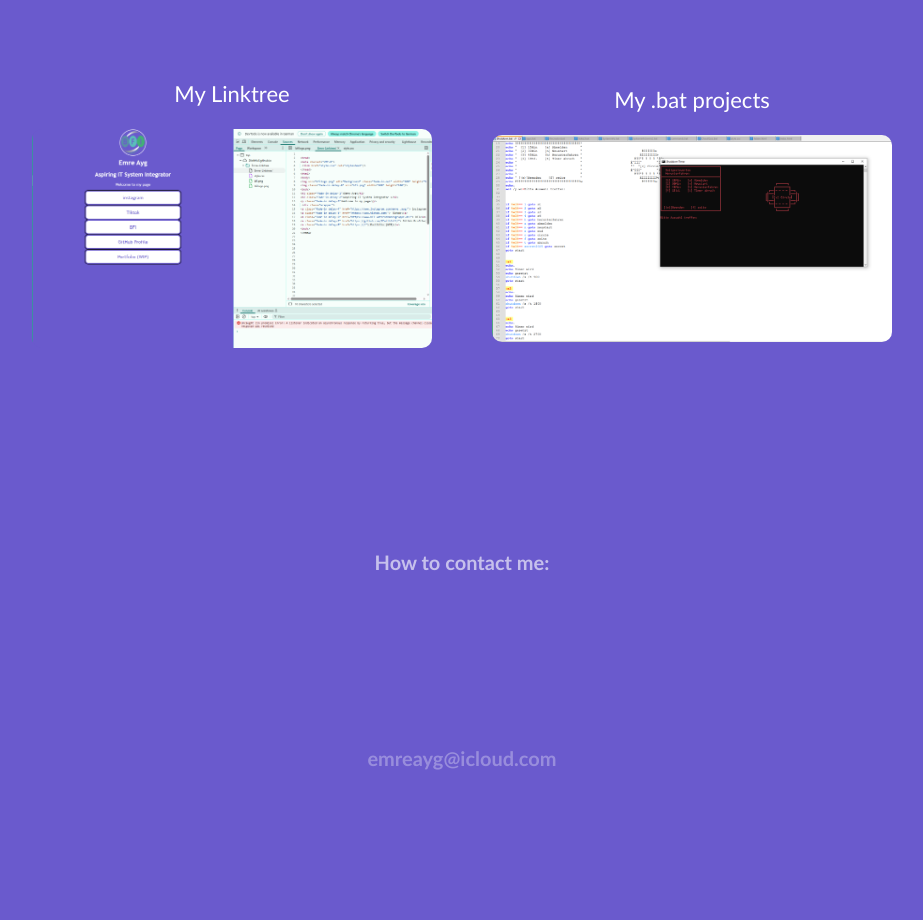
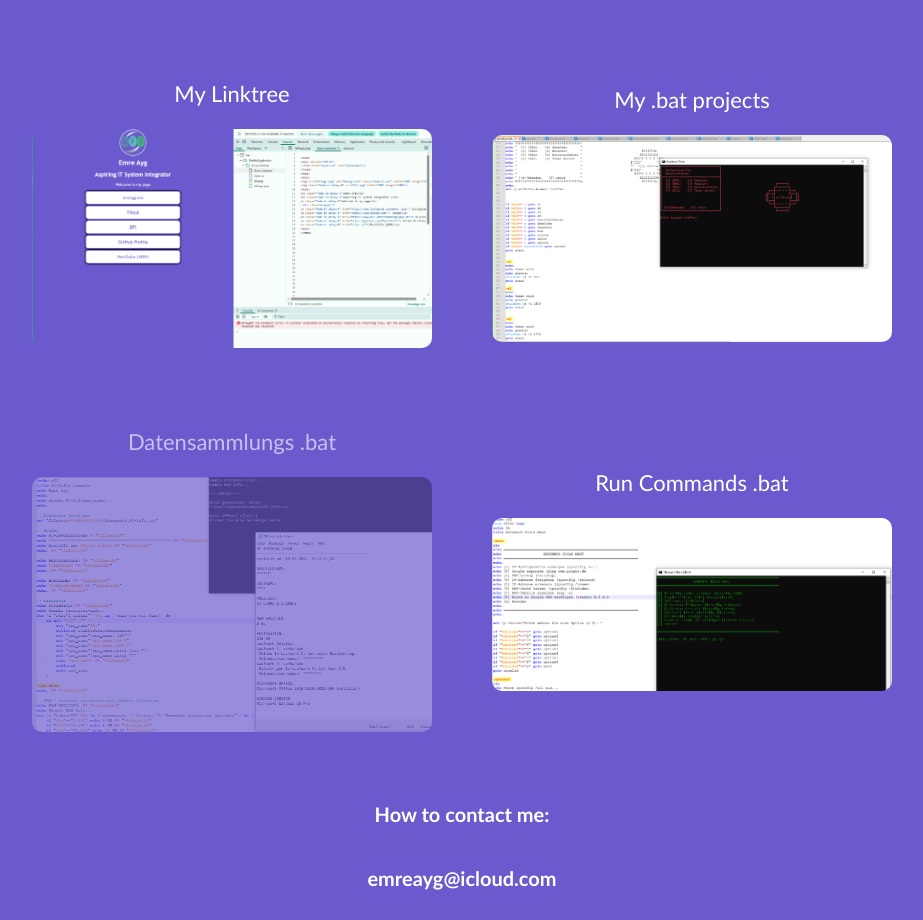
Before and after one commit to 2Faithfull/Portfolio, a plain HTML site: page index.html in a window 1280 px wide. Shown: the whole page, without its empty margins (178-1101 px from the left). Before the commit the page ends 800 px from the top, so only its background shows below. Drawn offline with Linux system fonts and the light colour scheme.

Commit message:
Update index.html

```diff
--- a/index.html
+++ b/index.html
@@ -17,10 +17,20 @@
             <p class="fade-in delay-3">My .bat projects</p>
             <img src="bat.png" alt="Bild 2" class="popup-image fade-in delay-4">
         </div>
+
+        <div class="gallery-item">
+            <p class="fade-in delay-5">Datensammlungs .bat</p>
+            <img src="System.png" alt="Bild 3" class="popup-image fade-in delay-6">
+        </div>
+
+        <div class="gallery-item">
+            <p class="fade-in delay-7">Run Commands .bat</p>
+            <img src="commands.png" alt="Bild 4" class="popup-image fade-in delay-8">
+        </div>
     </div>
 
-    <h3 class="fade-in delay-5">How to contact me:</h3>
-    <h4 class="fade-in delay-6">emreayg@icloud.com</h4>
+    <h3 class="fade-in delay-9">How to contact me:</h3>
+    <h4 class="fade-in delay-10">emreayg@icloud.com</h4>
 
     <!-- Modal für Bildanzeige -->
     <div class="modal" id="imageModal">
```
